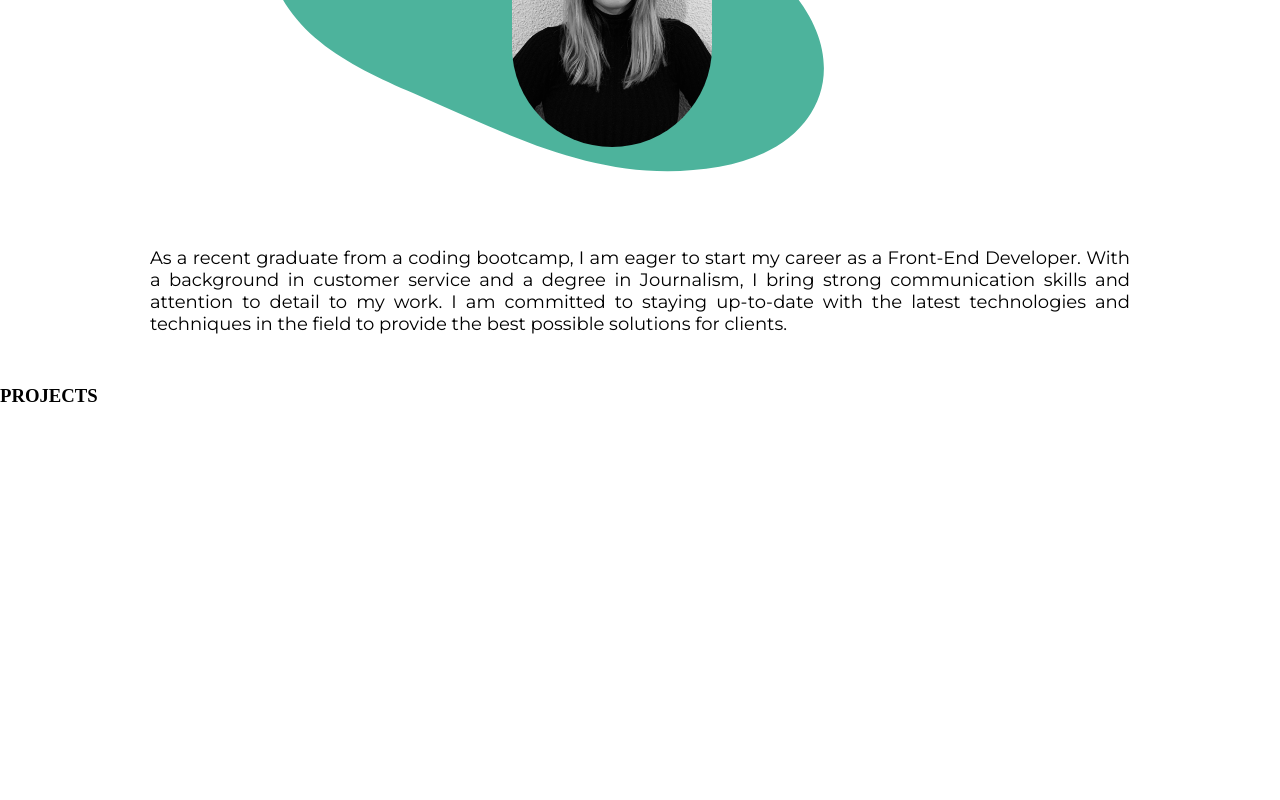
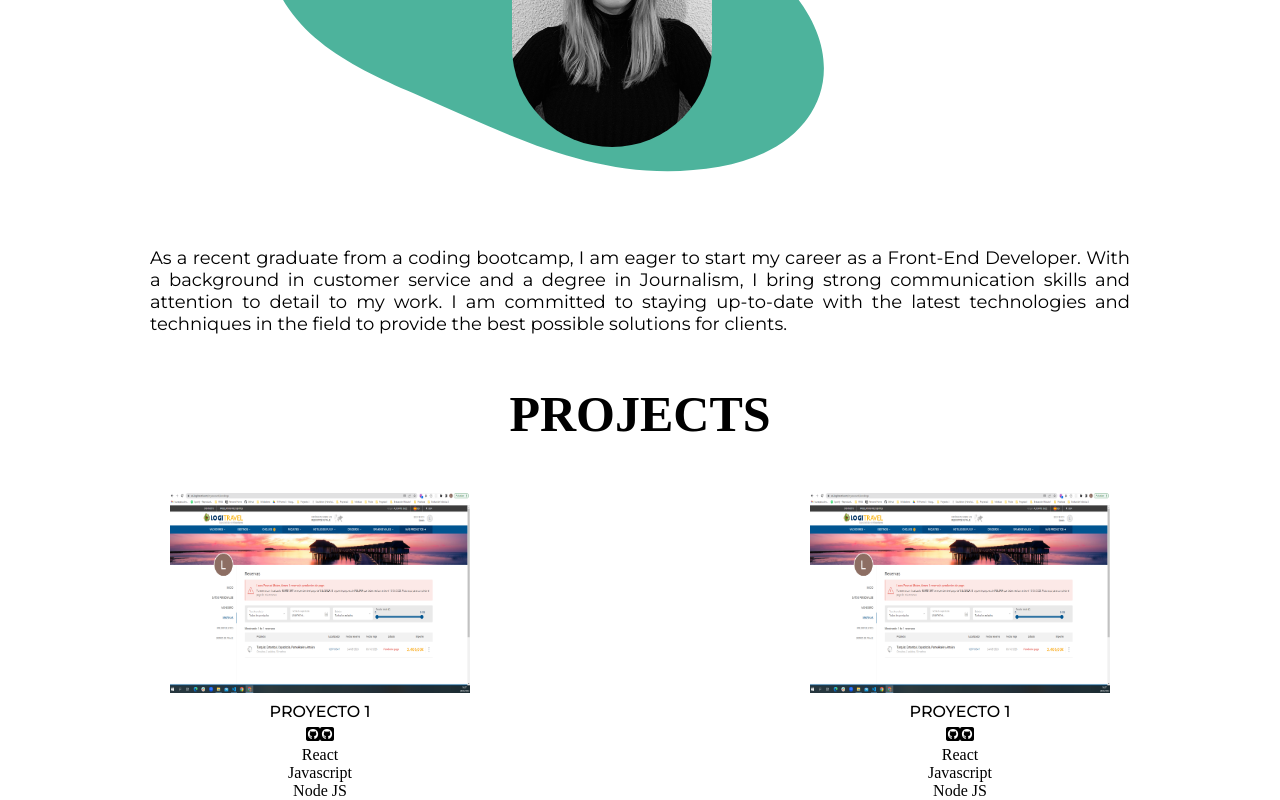
Before and after one commit to laurapascual/Portfolio-Laura-Pascual, a React (Create React App) app: page / in a window 1280 px wide. Shown: the part 1153-1953 px from the top of the page. Before the commit the page ends 1560 px from the top, so only its background shows below. Built offline with nearby package versions, Linux system fonts and the light colour scheme; a web font is replaced by a local one.

Commit message:
Add project component

```diff
--- /dev/null
+++ b/src/components/Project.js
@@ -0,0 +1,19 @@
+import cover from '../images/TURQUIA.PNG';
+
+const OneProject= () => {
+    return(
+        <div className='project'>
+            <img src={cover} alt="" className='project__image'/>
+            <h4 className='project__title'>PROYECTO 1</h4>
+            <i className="fa-brands fa-square-github"></i>
+            <i className="fa-brands fa-square-github"></i>
+            <ul>
+                <li className='project__tecn'>React</li>
+                <li className='project__tecn'>Javascript</li>
+                <li className='project__tecn'>Node JS</li>
+            </ul>
+        </div>
+    )
+}
+
+export default OneProject;
--- a/src/components/Projects.js
+++ b/src/components/Projects.js
@@ -1,7 +1,13 @@
+import Project from './Project';
+
 const Projects= () => {
     return(
         <div className='projects' id='projects'>
-            <h3>PROJECTS</h3>
+            <h3 className="projects__title">PROJECTS</h3>
+            <div className='projects__div'>
+                <Project></Project>
+                <Project></Project>
+            </div>
         </div>
     )
 }
--- a/src/styles/App.scss
+++ b/src/styles/App.scss
@@ -3,3 +3,5 @@
 @import './layouts/Landing.scss';
 @import './layouts/Menu.scss';
 @import './layouts/AboutMe.scss';
+@import './layouts/Projects.scss';
+@import './layouts/Project.scss';
--- a/src/styles/layouts/Landing.scss
+++ b/src/styles/layouts/Landing.scss
@@ -56,3 +56,8 @@
     padding-top: 75px;
     font-size: 50px;
 }
+
+.fa-arrow-down:hover {
+    rotate: 360deg;
+    transition: rotate 1s;
+}
--- /dev/null
+++ b/src/styles/layouts/Project.scss
@@ -0,0 +1,17 @@
+.project {
+    text-align: center;
+    &__image {
+        width: 300px;
+        height: 200px;
+    }
+
+    &__title {
+        font-family: $font_text;
+        font-weight: 500;
+        padding: 5px 0;
+    }
+
+    &__tecn {
+        font-family: $font_title;
+    }
+}
--- /dev/null
+++ b/src/styles/layouts/Projects.scss
@@ -0,0 +1,12 @@
+.projects {
+    &__title {
+        font-family: $font_title;
+        text-align: center;
+        font-size: 50px;
+    }
+    &__div {
+        display: grid;
+        grid-template-columns: 1fr 1fr;
+        padding-top: 50px;
+    }
+}
```
Also changed, not shown: src/images/TURQUIA.PNG (added).
